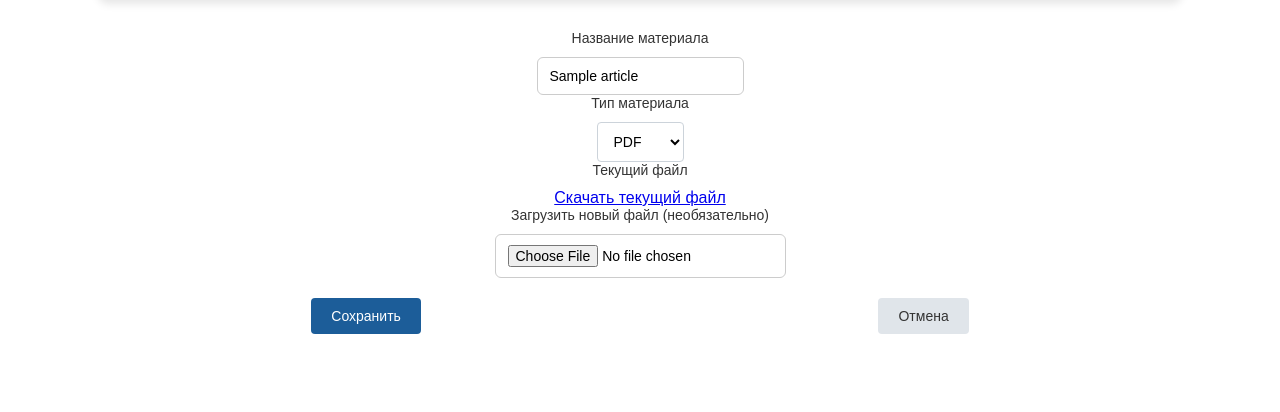
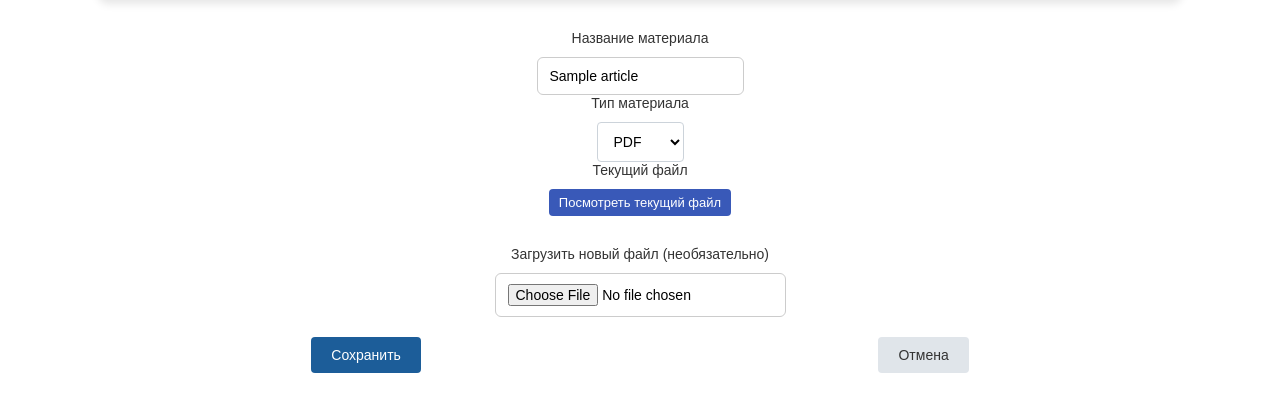
Before and after one commit to phantomdevi1/drugs-control, a PHP site: page /admin/article_edit.php?id=1 in a window 1280 px wide. Shown: the part 95-507 px from the top of the page. Run offline with PHP 8.4, Linux system fonts and the light colour scheme; the visitor is signed in with stand-in values (Sample User, id 1); tables that the repository leaves empty or names only in its code hold one stand-in row (values such as "Sample post").

Commit message:
new material

```diff
--- a/admin/article_edit.php
+++ b/admin/article_edit.php
@@ -107,15 +107,14 @@ if ($_SERVER['REQUEST_METHOD'] === 'POST') {
         <label class="form__label">Тип материала</label>
         <select name="content_type" class="form__select">
             <option value="pdf" <?= $article['content_type']=='pdf'?'selected':'' ?>>PDF</option>
-            <option value="txt" <?= $article['content_type']=='txt'?'selected':'' ?>>Текст</option>
             <option value="video" <?= $article['content_type']=='video'?'selected':'' ?>>Видео</option>
         </select>
     </div>
 
     <div class="form__field">
         <label class="form__label">Текущий файл</label>
-        <a href="../<?= $article['file_path'] ?>" target="_blank">
-            Скачать текущий файл
+        <a href="../<?= $article['file_path'] ?>" target="_blank" class="view_file-btn">
+            Посмотреть текущий файл
         </a>
     </div>
 
--- a/student/article.php
+++ b/student/article.php
@@ -83,9 +83,9 @@ if ($checkProgress->get_result()->num_rows === 0) {
 <!-- Контент статьи -->
 <div class="article_content" style="margin-top: 20px;">
     <?php if ($article['content_type'] === 'pdf'): ?>
-        <iframe src="../<?= htmlspecialchars($article['file_path']) ?>" width="100%" height="600px"></iframe>
+        <iframe class="student_iframe" src="../<?= htmlspecialchars($article['file_path']) ?>"></iframe>
     <?php elseif ($article['content_type'] === 'video'): ?>
-        <video width="100%" height="400" controls>
+        <video class="student_video" controls>
             <source src="../<?= htmlspecialchars($article['file_path']) ?>" type="video/mp4">
             Ваш браузер не поддерживает видео.
         </video>
@@ -119,7 +119,7 @@ if ($checkProgress->get_result()->num_rows === 0) {
                 font-size: 18px;
                 color: #666;
                 margin-top: 50px;
-            ">Сейчас эта часть ещё не добавлена</p>';
+            ">В данный момент этот материал отсутствует.</p>';
         }
     ?>
 <?php endif; ?>
--- a/style.css
+++ b/style.css
@@ -293,6 +293,31 @@ body {
 
 .back_btn:hover {
   background-color: #5a6268;
+}
+.student_iframe {
+  width: 100%;
+  height: 800px;
+  margin-top: 20px;
+  margin-bottom: 50px;
+}
+.student_video {
+  width: 100%;
+  height: 500px;
+}
+
+.view_file-btn {
+  color: #fff;
+  padding: 6px 10px;
+  border-radius: 4px;
+  font-size: 13px;
+  text-decoration: none;
+  background-color: #3959b8;
+  transition: 0.5s;
+  margin-bottom: 30px;
+}
+.view_file-btn:hover {
+  background-color: #172758;
+  transition: 0.5s;
 }
 /* test */
 .question-block {
```
Also changed, not shown: 16 other files.
